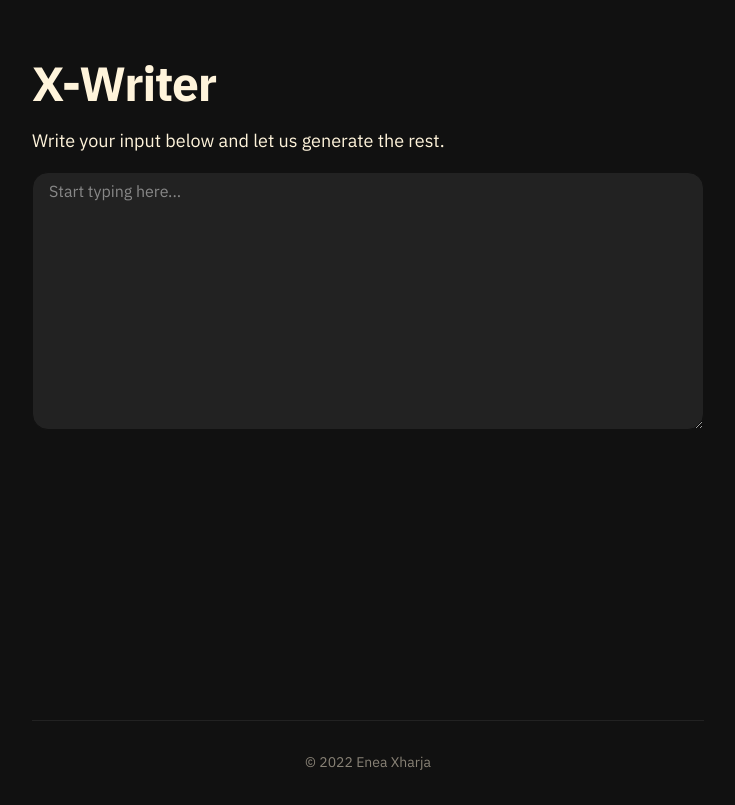
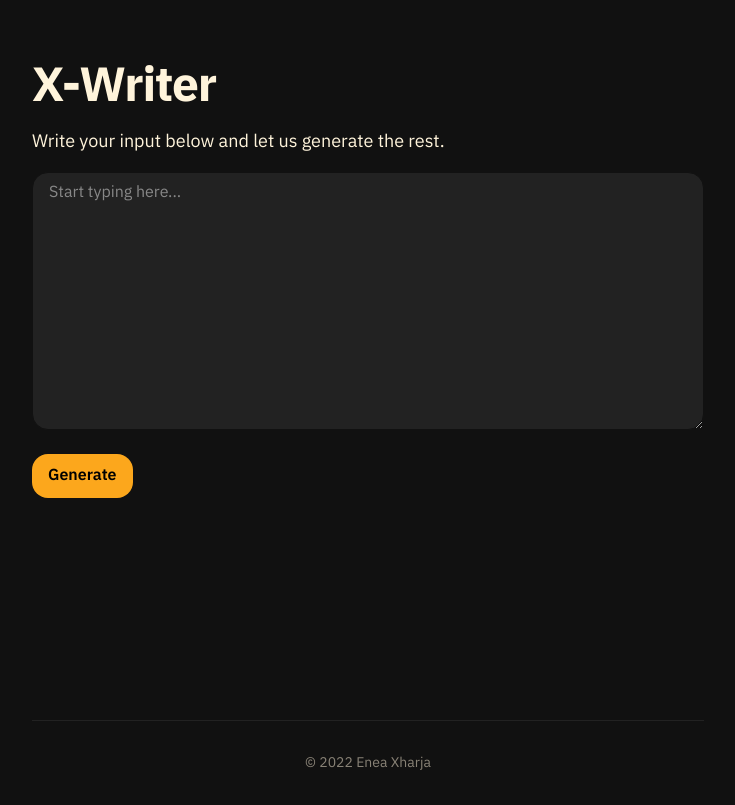
Before and after one commit to eneax/x-writer, a Next.js app: page / in a window 1280 px wide. Shown: the whole page, without its empty margins (272-1007 px from the left). Built offline with nearby package versions, Linux system fonts and the light colour scheme.

Commit message:
feat: add button below textarea

```diff
--- a/pages/index.tsx
+++ b/pages/index.tsx
@@ -28,6 +28,12 @@ const Home: NextPage = () => {
               value={userInput}
               onChange={onUserChangedText}
             />
+
+            <div className="flex flex-col items-start border-gray-700 mt-6">
+              <button className="no-underline font-semibold px-4 py-2.5 rounded-2xl text-black bg-primary-400 hover:bg-primary-400/95 transition duration-300">
+                Generate
+              </button>
+            </div>
           </div>
         </div>
       </div>
```
